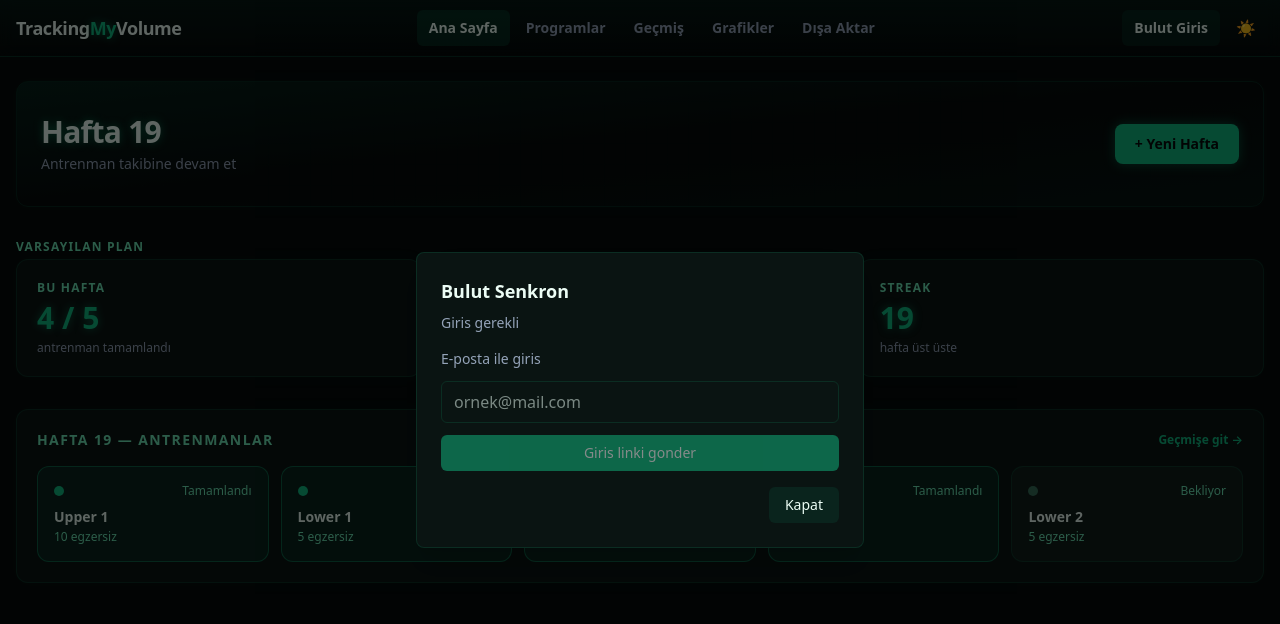
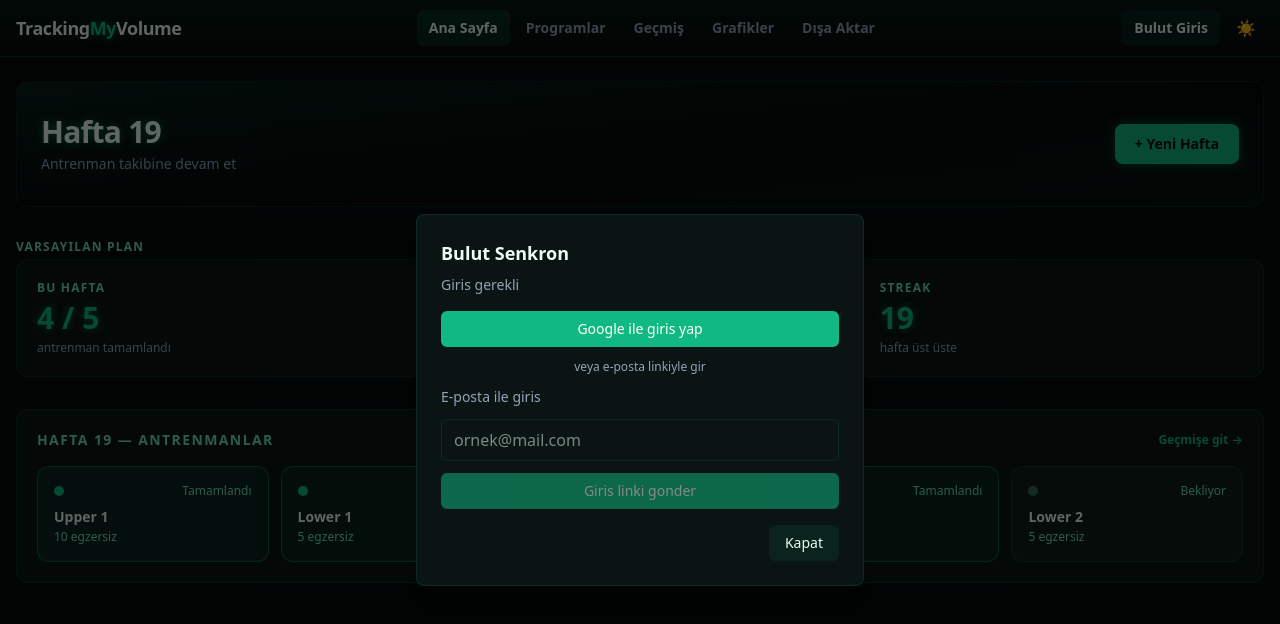
Before and after one commit to dogulusal/Tracking-My-Volume, a React (Vite) app: page / in a window 1280 px wide. Both pictures are taken after a click on the button "Bulut Giris". Shown: the top 624 px of the page. Built offline with nearby package versions, Linux system fonts and the light colour scheme; no server answers.

Commit message:
Add Google cloud sync sign-in

```diff
--- a/src/components/shared/CloudSyncModal.tsx
+++ b/src/components/shared/CloudSyncModal.tsx
@@ -7,9 +7,10 @@ interface CloudSyncModalProps {
 }
 
 export function CloudSyncModal({ isOpen, onClose }: CloudSyncModalProps) {
-  const { configured, userEmail, syncStatus, lastSyncedAt, authError, signInWithEmail, signOut, refreshFromCloud } = useCloudSync();
+  const { configured, userEmail, syncStatus, lastSyncedAt, authError, signInWithGoogle, signInWithEmail, signOut, refreshFromCloud } = useCloudSync();
   const [email, setEmail] = useState('');
   const [feedback, setFeedback] = useState<string | null>(null);
+  const [isGoogleLoading, setIsGoogleLoading] = useState(false);
   const [isSending, setIsSending] = useState(false);
   const [isRefreshing, setIsRefreshing] = useState(false);
 
@@ -31,6 +32,16 @@ export function CloudSyncModal({ isOpen, onClose }: CloudSyncModalProps) {
     const result = await signInWithEmail(email.trim());
     setIsSending(false);
     setFeedback(result.message);
+  };
+
+  const handleGoogleSignIn = async () => {
+    setFeedback(null);
+    setIsGoogleLoading(true);
+    const result = await signInWithGoogle();
+    setFeedback(result.message);
+    if (!result.ok) {
+      setIsGoogleLoading(false);
+    }
   };
 
   const handleRefresh = async () => {
@@ -58,6 +69,16 @@ export function CloudSyncModal({ isOpen, onClose }: CloudSyncModalProps) {
 
         {configured && !userEmail && (
           <div className="space-y-3 mb-4">
+            <button
+              onClick={handleGoogleSignIn}
+              disabled={isGoogleLoading || isSending}
+              className="w-full px-4 py-2 rounded-md bg-(--color-accent) hover:bg-(--color-accent-hover) disabled:opacity-50 text-white text-sm font-medium"
+            >
+              {isGoogleLoading ? 'Yonlendiriliyor...' : 'Google ile giris yap'}
+            </button>
+
+            <p className="text-xs text-(--color-text-secondary) text-center">veya e-posta linkiyle gir</p>
+
             <label className="text-sm text-(--color-text-secondary) block">E-posta ile giris</label>
             <input
               type="email"
--- a/src/context/AppContext.tsx
+++ b/src/context/AppContext.tsx
@@ -23,6 +23,7 @@ export interface AppContextValue {
     syncStatus: CloudSyncStatus;
     lastSyncedAt: string | null;
     authError: string | null;
+    signInWithGoogle: () => Promise<{ ok: boolean; message: string }>;
     signInWithEmail: (email: string) => Promise<{ ok: boolean; message: string }>;
     signOut: () => Promise<void>;
     refreshFromCloud: () => Promise<{ ok: boolean; message: string }>;
@@ -374,6 +375,28 @@ export function AppProvider({ children }: { children: ReactNode }) {
     return () => clearTimeout(timer);
   }, [state, authLoading, user?.id]);
 
+  const signInWithGoogle = async (): Promise<{ ok: boolean; message: string }> => {
+    const client = supabase;
+    if (!isSupabaseConfigured || !client) {
+      return { ok: false, message: 'Supabase baglantisi henuz ayarlanmadi.' };
+    }
+
+    const { error } = await client.auth.signInWithOAuth({
+      provider: 'google',
+      options: {
+        redirectTo: window.location.href,
+      },
+    });
+
+    if (error) {
+      setAuthError(error.message);
+      return { ok: false, message: `Google girisi baslatilamadi: ${error.message}` };
+    }
+
+    setAuthError(null);
+    return { ok: true, message: 'Google girisi icin yonlendiriliyorsun.' };
+  };
+
   const signInWithEmail = async (email: string): Promise<{ ok: boolean; message: string }> => {
     const client = supabase;
     if (!isSupabaseConfigured || !client) {
@@ -420,6 +443,7 @@ export function AppProvider({ children }: { children: ReactNode }) {
           syncStatus,
           lastSyncedAt,
           authError,
+          signInWithGoogle,
           signInWithEmail,
           signOut,
           refreshFromCloud: fetchCloudState,
```
Also changed, not shown: 1 other file (tests, documents, lock files or other folders).
